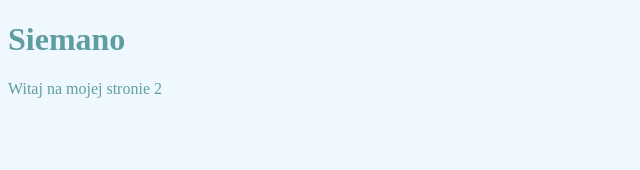
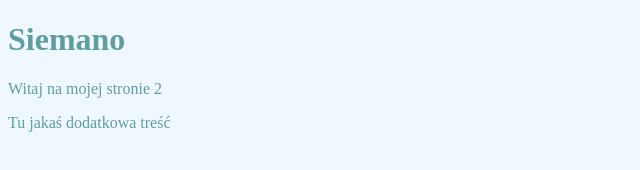
Before and after one commit to imralav/github-actions-playground, a plain HTML site: page zrodelka_pod_gh_pages/index.html in a window 1280 px wide. Shown: the whole page, without its empty margins (0-640 px from the left). Drawn offline with Linux system fonts and the light colour scheme.

Commit message:
Update index.html

```diff
--- a/zrodelka_pod_gh_pages/index.html
+++ b/zrodelka_pod_gh_pages/index.html
@@ -12,6 +12,7 @@
     </header>
     <main>
         <p>Witaj na mojej stronie 2</p>
+        <p>Tu jakaś dodatkowa treść</p>
     </main>
 </body>
 </html>
```
